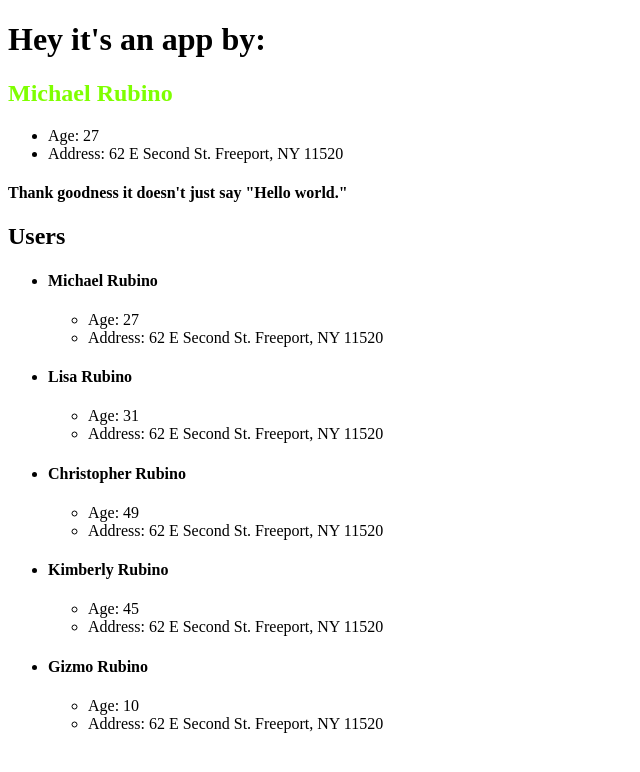
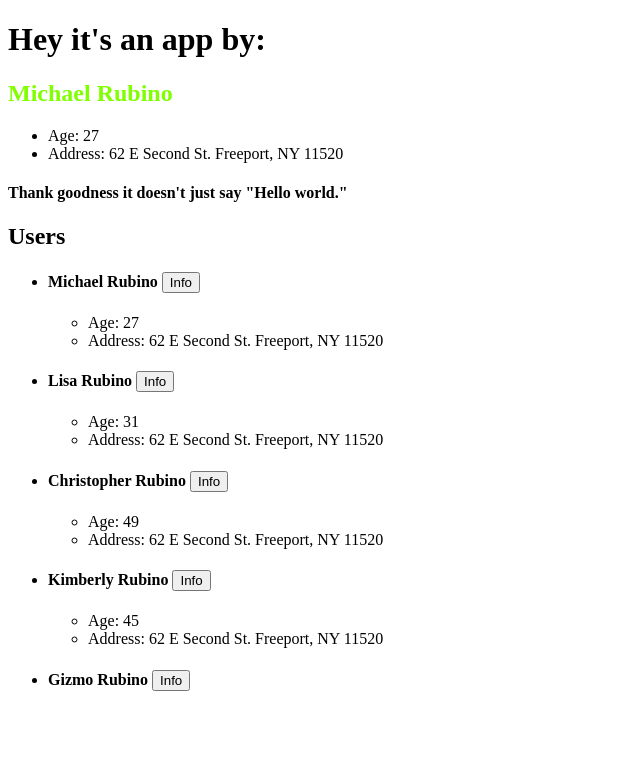
Before and after one commit to rubinoAM/Angular-Front-to-Back, an Angular app in the folder angular-app/: page / in a window 1280 px wide. Shown: the top 772 px of the page, without its empty margins (0-640 px from the left). Built offline with nearby package versions, Linux system fonts and the light colour scheme.

Commit message:
ngIf for Users

```diff
--- a/angular-app/src/app/components/users/users.component.html
+++ b/angular-app/src/app/components/users/users.component.html
@@ -1,10 +1,20 @@
 <h2>Users</h2>
-<ul>
+<ul *ngIf="loaded && users?.length > 0"> <!-- add ; else noUsers inside that if clause to use ng-template-->
   <li *ngFor="let user of users">
-    <h4>{{user.firstName}} {{user.lastName}}</h4>
-    <ul>
+    <h4>
+      {{user.firstName}} {{user.lastName}}
+      <button>Info</button>
+    </h4>
+    <ul *ngIf="showExtended && user.age && user.address">
         <li>Age: {{user.age}}</li> <!--Numbers still get rendered as strings-->
         <li>Address: {{user.address.street}} {{user.address.city}}, {{user.address.state}} {{user.address.zip}}</li>
     </ul>
   </li>
 </ul>
+
+<!-- <ng-template #noUsers>
+  <h4>No Users Found</h4>
+</ng-template> -->
+
+<h4 *ngIf="users?.length == 0">No Users Found</h4>
+<h4 *ngIf="!loaded">Loading Users</h4>
--- a/angular-app/src/app/components/users/users.component.ts
+++ b/angular-app/src/app/components/users/users.component.ts
@@ -7,13 +7,16 @@ import { User } from '../../models/User';
   styleUrls: ['./users.component.css']
 })
 export class UsersComponent implements OnInit {
-  users: User[];
+  users:User[];
+  showExtended:boolean = true;
+  loaded:boolean = false;
 
   constructor(){
 
   }
 
   ngOnInit(){ //Runs automatically when constructor is initialized
+    setTimeout(()=>{
       this.users = [
         {
           firstName:'Michael',
@@ -64,14 +67,17 @@ export class UsersComponent implements OnInit {
       this.addUser({
         firstName:'Gizmo',
         lastName:'Rubino',
-      age:10,
-      address:{
-          street:'62 E Second St.',
-          city:'Freeport',
-          state:'NY',
-          zip:11520,
-      },
+        // age:10,
+        // address:{
+        //     street:'62 E Second St.',
+        //     city:'Freeport',
+        //     state:'NY',
+        //     zip:11520,
+        // },
       });
+
+      this.loaded = true;
+    },2000);
   }
 
   addUser(user:User){
```
Also changed, not shown: angular-app/src/app/models/User.ts (+6 -6 lines). Lines whose indentation alone changed are shown as unchanged.
